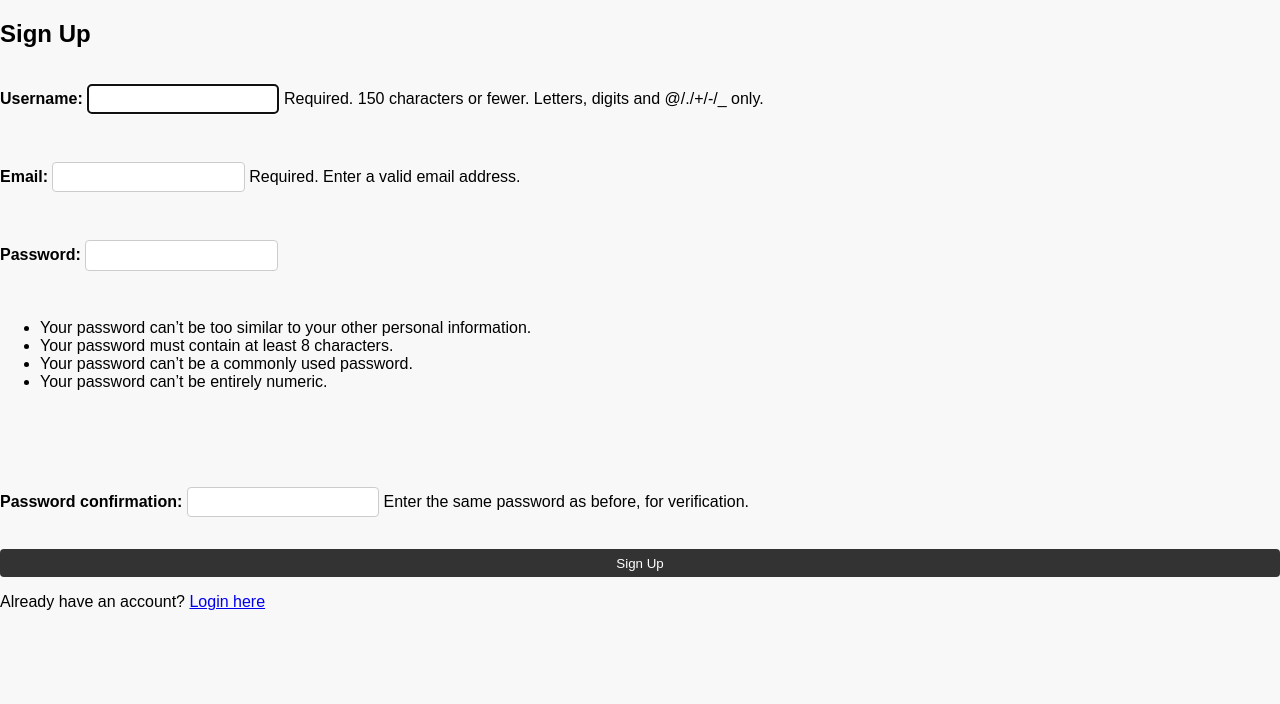
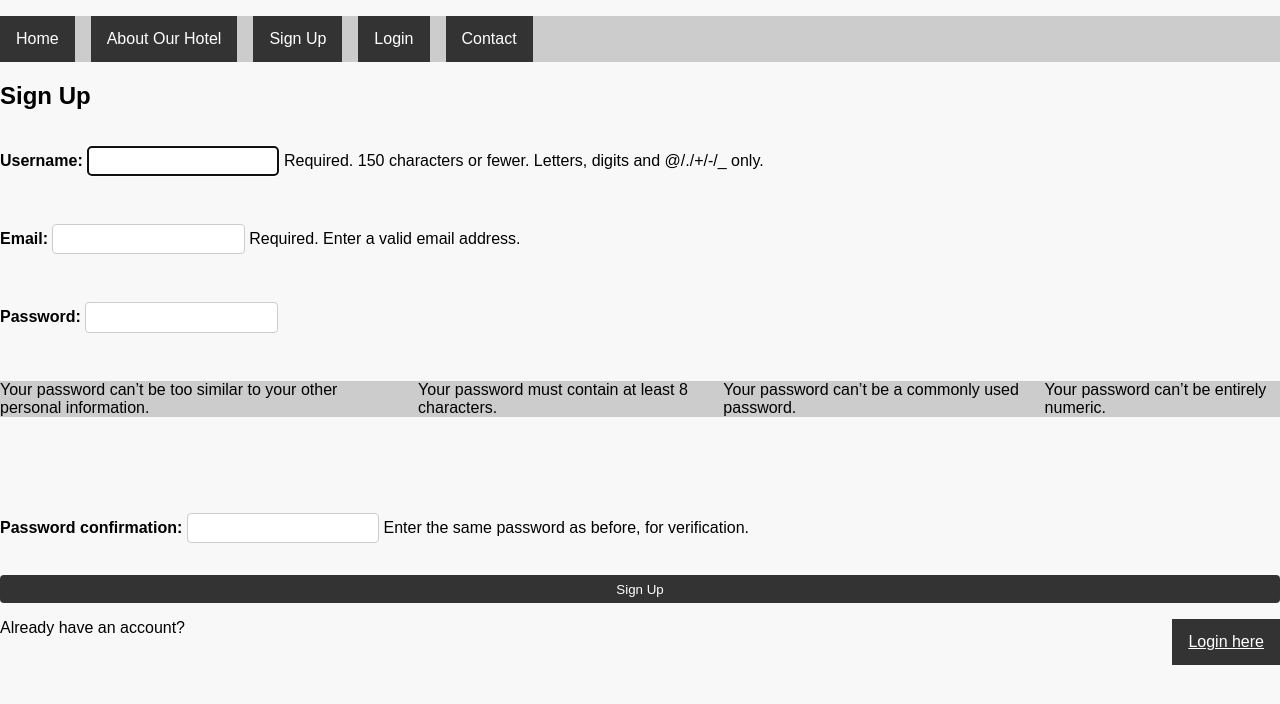
Before and after one commit to electricwarmonger/pythonHMS, a Django app: page /signup/ in a window 1280 px wide. Shown: the top 704 px of the page. Run offline with Django 5.2, Linux system fonts and the light colour scheme.

Commit message:
8th commit

```diff
--- a/booking/static/booking/css/styles.css
+++ b/booking/static/booking/css/styles.css
@@ -89,6 +89,9 @@ form input, form textarea {
     border: 1px solid #ccc;
     border-radius: 4px;
 }
+h2{
+    margin: 14px, 16px;
+}
 
 form button {
     padding: 0.5em 1em;
--- a/booking/templates/booking/home.html
+++ b/booking/templates/booking/home.html
@@ -4,11 +4,11 @@
 
 {% block content %}
 
-{%include 'booking/navbar.html'%}
+
 {%include 'booking/profile.html'%}
 
-    <h3 id="about">About Our Hotel</h2>
-<p>Welcome to our hotel. We offer the best services and amenities.</p>
+    <h2 id="about ">About Our Hotel</h2>
+<h4>Welcome to our hotel. We offer the best services and amenities.</h4>
 <img src='booking\static\booking\images\sasha-kaunas-67-sOi7mVIk-unsplash.jpg' >
 <h2>Available Rooms</h2>
     <div class="rooms">
--- a/booking/templates/booking/signup.html
+++ b/booking/templates/booking/signup.html
@@ -6,9 +6,20 @@
     <title>Sign Up</title>
     {% load static %}
     <link rel="stylesheet" href="{% static 'css/styles.css' %}">
+    <nav>
+        <ul class="nav ms-5 mt-5 mb-4 d-flex justify-content-between " >
+        <li><a href="{% url 'home' %}">Home</a></li>
+         <li><a href="{%url 'home'%}#about">About Our Hotel</a></li>
+
+         <li><a href="{% url 'signup' %}">Sign Up</a></li>
+         <li><a href="{% url 'login' %}">Login</a></li>
+         <li><a href="{% url 'contact' %}">Contact</a></li>
+          <!-- Add more navigation links as needed -->
+        </ul>
 </head>
 <body>
     <h2>Sign Up</h2>
+
     <form method="post">
         {% csrf_token %}
         {{ form.as_p }}
```
Also changed, not shown: booking/templates/booking/navbar.html (deleted, +0 -8 lines), booking/templates/booking/profile.html (+10 -0 lines).
